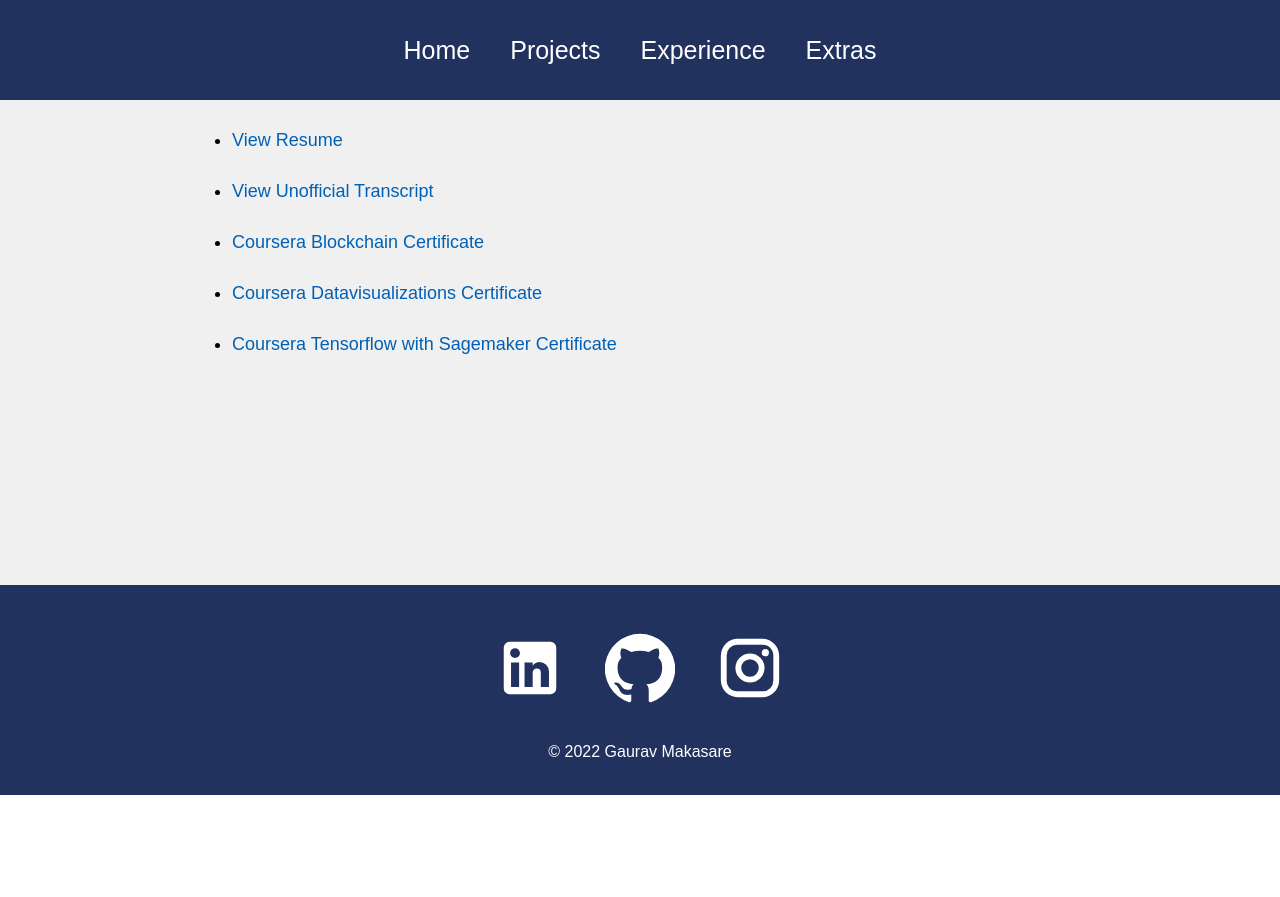
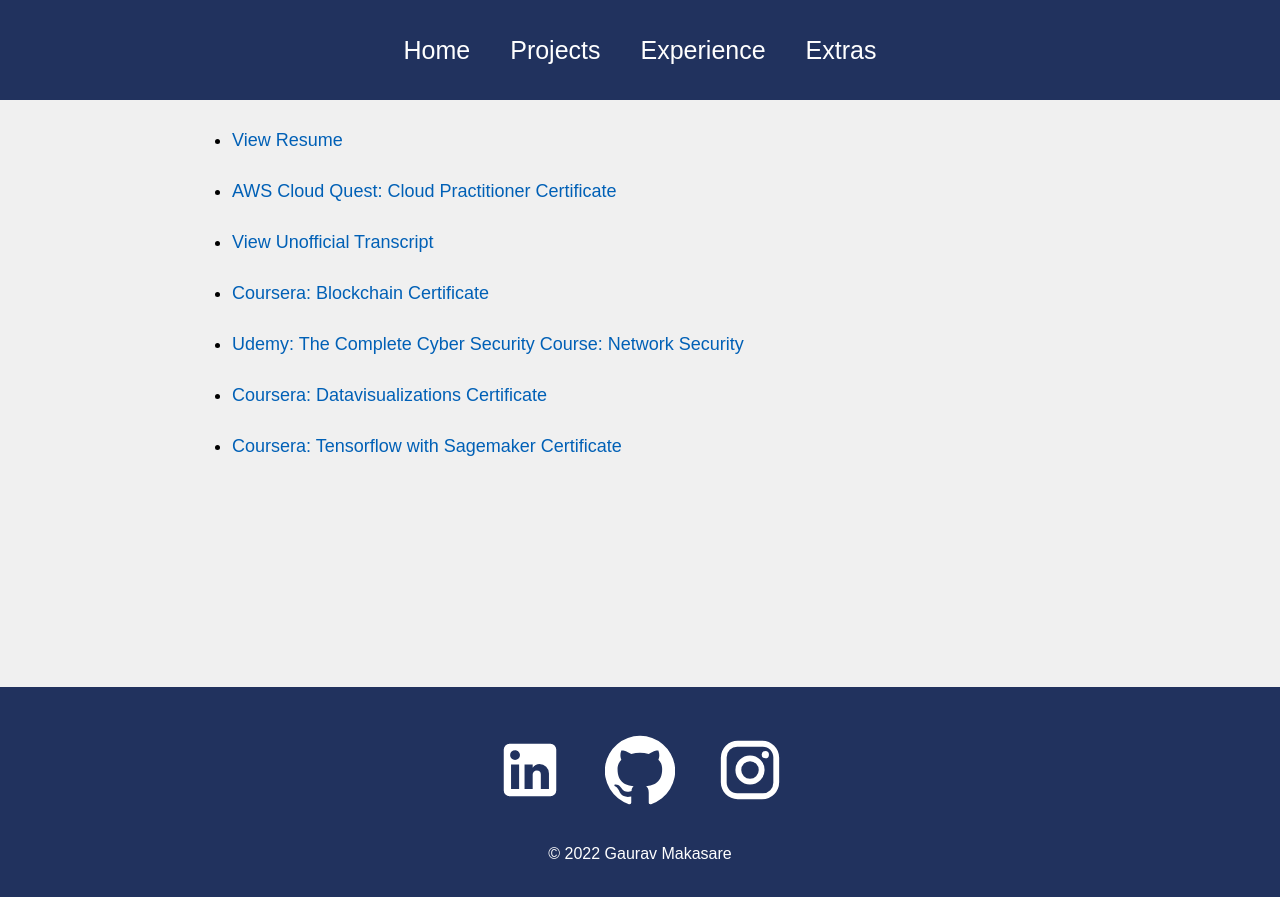
Before and after one commit to gods-righteous-man/gods-righteous-man.github.io, a React (Create React App) app: page /extras in a window 1280 px wide. Before the commit the page ends 800 px from the top, so only its background shows below. Built offline with nearby package versions, Linux system fonts and the light colour scheme.

Commit message:
added certificates

```diff
--- a/src/component/Extras.js
+++ b/src/component/Extras.js
@@ -5,6 +5,8 @@
 import BC from "../assets/bc.pdf";
 import Transcript from "../assets/Transcripts.pdf";
 import '../styles/Extras.css';
+import AWS from "../assets/aws.pdf";
+import Udemy from "../assets/udemy.pdf"
 
 
 function Extras() {
@@ -13,10 +15,12 @@
       <div className='subdiv'>
         <ul>
         <li><a href = {Resume} target = "_blank" rel="noreferrer">View Resume</a></li>
+        <li><a href = {AWS} target = "_blank" rel="noreferrer">AWS Cloud Quest: Cloud Practitioner Certificate</a></li>
         <li><a href = {Transcript} target = "_blank" rel="noreferrer">View Unofficial Transcript</a></li>
-        <li><a href = {BC} target = "_blank" rel="noreferrer">Coursera Blockchain Certificate</a></li>
-        <li><a href = {DV} target = "_blank" rel="noreferrer">Coursera Datavisualizations Certificate</a></li>
-        <li><a href = {TC} target = "_blank" rel="noreferrer">Coursera Tensorflow with Sagemaker Certificate</a></li>
+        <li><a href = {BC} target = "_blank" rel="noreferrer">Coursera: Blockchain Certificate</a></li>
+        <li><a href = {Udemy} target = "_blank" rel="noreferrer">Udemy: The Complete Cyber Security Course: Network Security</a></li>
+        <li><a href = {DV} target = "_blank" rel="noreferrer">Coursera: Datavisualizations Certificate</a></li>
+        <li><a href = {TC} target = "_blank" rel="noreferrer">Coursera: Tensorflow with Sagemaker Certificate</a></li>
         </ul>
       </div>
 
```
Also changed, not shown: 2 other files (tests, documents, lock files or other folders).
